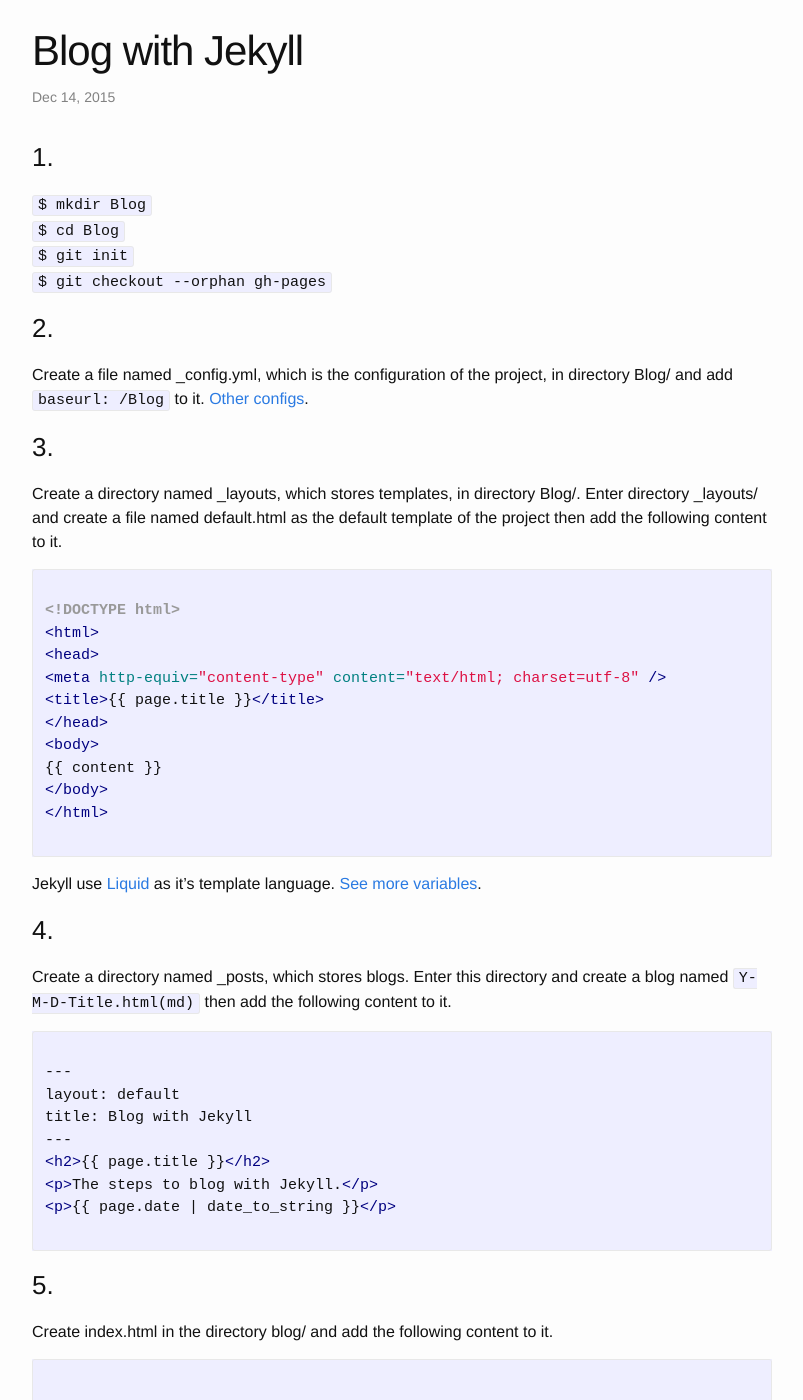
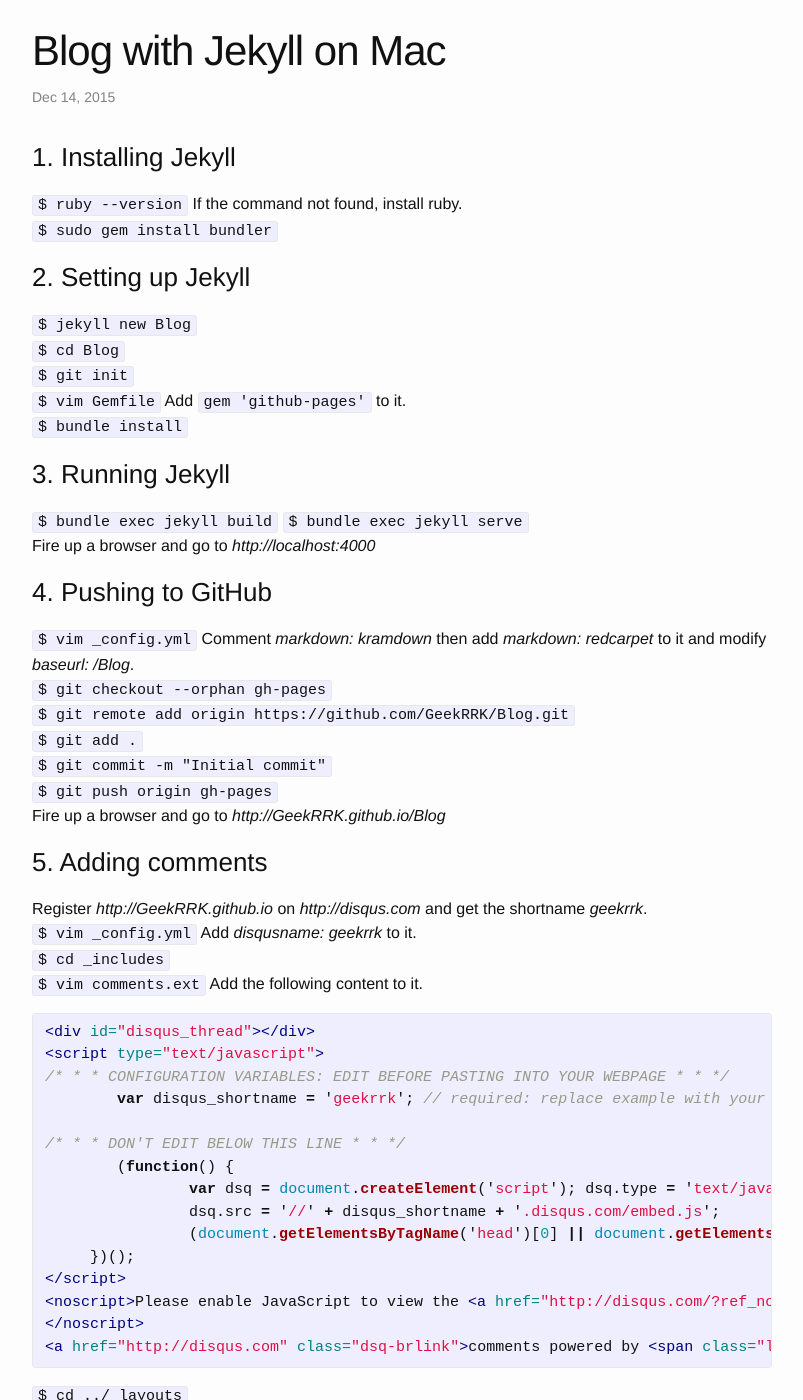
Before and after one commit to GeekRRK/GeekRRK.github.io, a Jekyll site: the page built from _posts/2015-12-14-Blog with Jekyll.md, in a window 1280 px wide and 1400 px high. Shown: the whole window, without its empty margins (238-1041 px from the left). Built offline with Jekyll 4.4.1, drawn with Linux system fonts in a browser that asks for light colours; Markdown is read by kramdown in place of the engine named in the settings; some of the changed text lies outside the part shown.

Commit message:
Edit artile in posts

````diff
--- a/_posts/2015-12-14-Blog with Jekyll.md
+++ b/_posts/2015-12-14-Blog with Jekyll.md
@@ -1,77 +1,59 @@
 ---
 layout: post
-title: Blog with Jekyll
+title: Blog with Jekyll on Mac
 ---
 
-###1.
-`$ mkdir Blog` <br />
-`$ cd Blog` <br />
-`$ git init` <br />
+###1. Installing Jekyll
+`$ ruby --version` If the command not found, install ruby.
+`$ sudo gem install bundler`
+
+###2. Setting up Jekyll
+`$ jekyll new Blog`
+`$ cd Blog`
+`$ git init`
+`$ vim Gemfile` Add `gem 'github-pages'` to it.
+`$ bundle install`
+
+###3. Running Jekyll
+`$ bundle exec jekyll build`
+`$ bundle exec jekyll serve`
+Fire up a browser and go to *http://localhost:4000*
+
+###4. Pushing to GitHub
+`$ vim _config.yml` Comment *markdown: kramdown* then add *markdown: redcarpet* to it and modify *baseurl: /Blog*.
 `$ git checkout --orphan gh-pages`
+`$ git remote add origin https://github.com/GeekRRK/Blog.git`
+`$ git add .`
+`$ git commit -m "Initial commit"`
+`$ git push origin gh-pages`
+Fire up a browser and go to *http://GeekRRK.github.io/Blog*
 
-###2.
-Create a file named _config.yml, which is the configuration of the project, in directory Blog/ and add `baseurl: /Blog` to it. [Other configs](http://jekyllrb.com/docs/configuration/).
+###5. Adding comments
+Register *http://GeekRRK.github.io* on *http://disqus.com* and get the shortname *geekrrk*.
+`$ vim _config.yml` Add *disqusname: geekrrk* to it.
+`$ cd _includes`
+`$ vim comments.ext` Add the following content to it.
+{% highlight html %}
+<div id="disqus_thread"></div>
+<script type="text/javascript">
+/* * * CONFIGURATION VARIABLES: EDIT BEFORE PASTING INTO YOUR WEBPAGE * * */
+	var disqus_shortname = '{{site.disqusname}}'; // required: replace example with your forum shortname
 
-###3.
-Create a directory named _layouts, which stores templates, in directory Blog/. Enter directory _layouts/ and create a file named default.html as the default template of the project then add the following content to it.
-
-```html
-{% raw %}
-<!DOCTYPE html>
-<html>
-<head>
-<meta http-equiv="content-type" content="text/html; charset=utf-8" />
-<title>{{ page.title }}</title>
-</head>
-<body>
-{{ content }}
-</body>
-</html>
-{% endraw %}
-```
-
-Jekyll use [Liquid](https://github.com/shopify/liquid/wiki/liquid-for-designers) as it's template language. [See more variables](http://jekyllrb.com/docs/variables/).
-
-###4.
-Create a directory named _posts, which stores blogs. Enter this directory and create a blog named `Y-M-D-Title.html(md)` then add the following content to it.
-
-```html
-{% raw %}
----
-layout: default
-title: Blog with Jekyll
----
-<h2>{{ page.title }}</h2>
-<p>The steps to blog with Jekyll.</p>
-<p>{{ page.date | date_to_string }}</p>
-{% endraw %}
-```
-
-###5.
-Create index.html in the directory blog/ and add the following content to it.
-
-```html
-{% raw %}
----
-layout: default
-title: Blog of Al Young
----
-<h2>{{ page.title }}</h2>
-<ul>
-{% for post in site.posts %}
-<li>
-{{ post.date | date_to_string }} <a href="{{ site.baseurl }}{{ post.url }}">{{ post.title }}</a>
-</li>
-{% endfor %}
-</ul>
-{% endraw %}
-```
-
-###6.
-`$ git add .` <br />
-`$ git commit -m "first post"` <br />
-`$ git remote add origin https://github.com/GeekRRK/Blog.git` <br />
-`$ git push origin gh-pages`
-
-###7.
-Copy some css code into pygment_trac.css which make the code snippets highlited and style.css which make the text look better.
+/* * * DON'T EDIT BELOW THIS LINE * * */
+	(function() {
+		var dsq = document.createElement('script'); dsq.type = 'text/javascript'; dsq.async = true;
+		dsq.src = '//' + disqus_shortname + '.disqus.com/embed.js';
+		(document.getElementsByTagName('head')[0] || document.getElementsByTagName('body')[0]).appendChild(dsq);
+     })();
+</script>
+<noscript>Please enable JavaScript to view the <a href="http://disqus.com/?ref_noscript">comments powered by Disqus.</a>
+</noscript>
+<a href="http://disqus.com" class="dsq-brlink">comments powered by <span class="logo-disqus">Disqus</span></a>
+{% endhighlight %}
+`$ cd ../_layouts`
+`$ vim post.html` Add *{% raw %}{% include comments.ext %}{% endraw %}* after *{% raw %}{{ content }}{% endraw %}*
+`$ cd ..`
+`$ git add .`
+`$ git commit -m "Add comments"`
+`$ push origin gh-pages`
+Fire up a browser and go to *http://GeekRRK.github.io/Blog*. If the comments don't appear, refresh the website after a few minutes.
````
